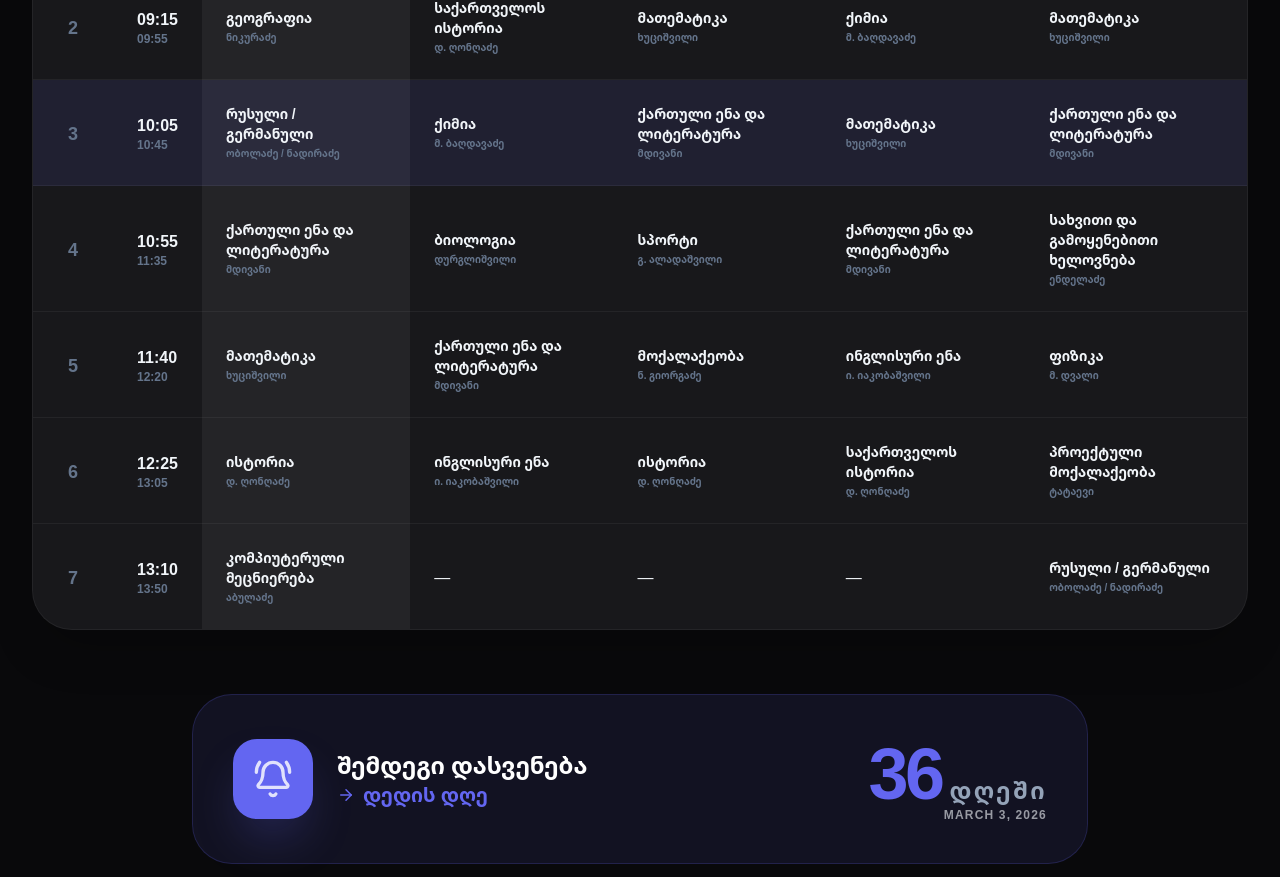
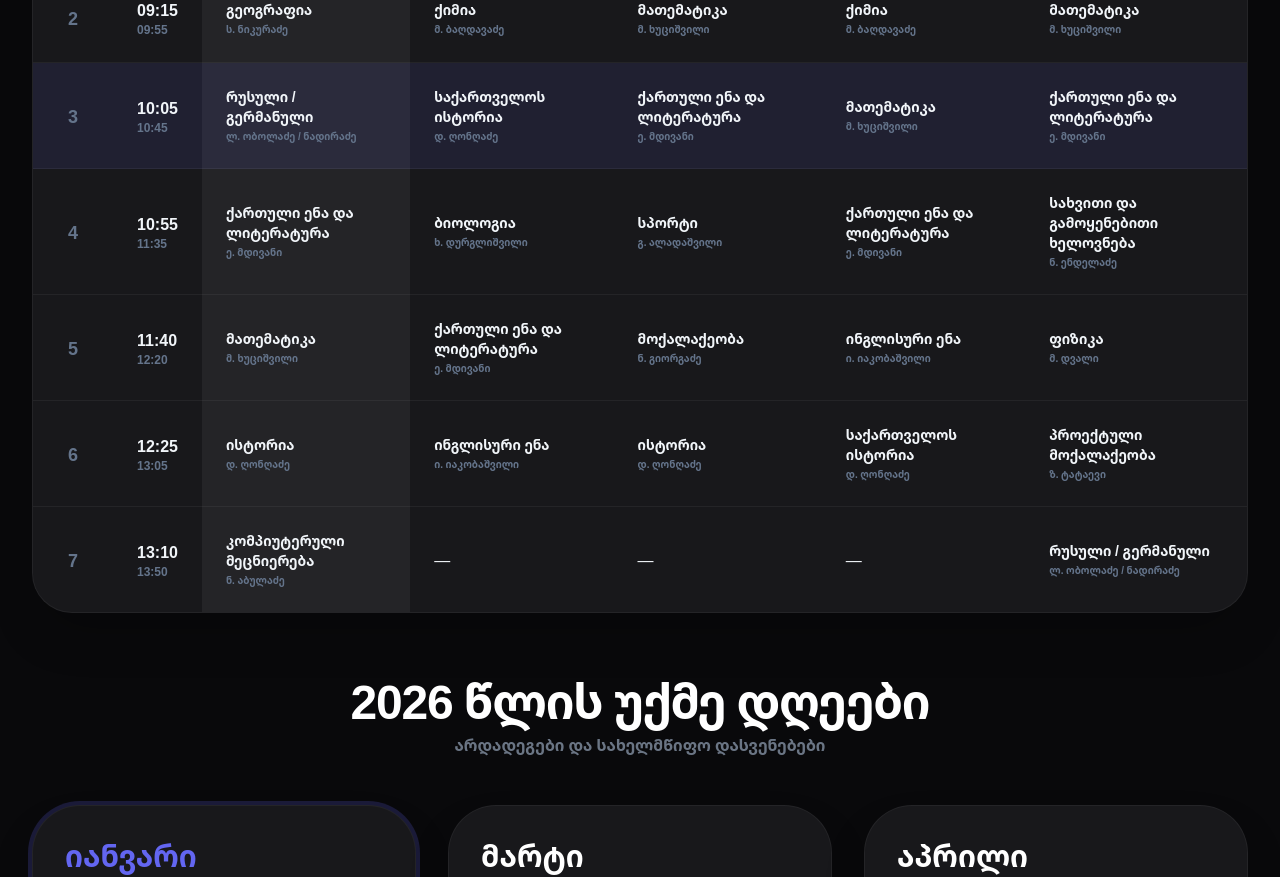
Before and after one commit to Smile-B14/Zari-ramdeni-xanshia, a React (Vite) app: page / in a window 1280 px wide. Shown: the part 1327-2204 px from the top of the page. Built offline with nearby package versions, Linux system fonts and the light colour scheme.

Commit message:
feat: Refine holiday logic and teacher names
Update holiday calculation to correctly identify weekends and long breaks.
Add full teacher names to the lesson schedule for better clarity.

```diff
--- a/App.tsx
+++ b/App.tsx
@@ -1,4 +1,3 @@
-
 import { Calendar, Clock, Coffee, GraduationCap, Info, LayoutGrid, Moon, PartyPopper, Sun, ArrowRight, BellRing, Bell, ExternalLink, BookOpenCheck, Flag } from 'lucide-react';
 import React, { useEffect, useMemo, useState } from 'react';
 import { BELL_TIMES, HOLIDAYS_2026, LESSON_SCHEDULE, WEEKDAYS_GE, HOLIDAY_NAMES_GE, HOLIDAY_RANGES } from './constants';
@@ -259,11 +258,17 @@ const App: React.FC = () => {
       for (let d = 1; d <= daysInMonth; d++) {
         if (checkIsHoliday(m, d)) {
           if (!groups[m]) groups[m] = [];
-          // Determine if this specific date is a weekend in 2026
+
+          const name = getHolidayName(m, d);
           const holidayDate = new Date(2026, m - 1, d);
           const dow = holidayDate.getDay();
-          const isWeekend = dow === 0 || dow === 6;
-          groups[m].push({ day: d, name: getHolidayName(m, d), isWeekend });
+
+          // Check if it is a long break (Ardadagebi)
+          const isLongBreak = name.includes('არდადეგები');
+          // Only mark as weekend miss if it's NOT a long break
+          const isWeekend = !isLongBreak && (dow === 0 || dow === 6);
+
+          groups[m].push({ day: d, name, isWeekend });
         }
       }
     }
@@ -446,31 +451,6 @@ const App: React.FC = () => {
         </div>
       </section>
 
-      {nextHolidayInfo && (
-        <section className="w-full max-w-4xl mb-20">
-          <div className={`p-8 md:p-10 rounded-[2.5rem] border flex flex-col md:flex-row items-center justify-between gap-6 transition-all ${isDarkMode ? 'bg-indigo-500/10 border-indigo-500/20' : 'bg-indigo-50 border-indigo-100 shadow-xl shadow-indigo-500/5'}`}>
-            <div className="flex items-center gap-6 text-left">
-               <div className="w-20 h-20 rounded-3xl bg-indigo-500 flex items-center justify-center text-white shadow-2xl shadow-indigo-500/30">
-                 <BellRing size={40} className="animate-pulse" />
-               </div>
-               <div>
-                 <h3 className={`text-2xl font-black ${theme.head}`}>შემდეგი დასვენება</h3>
-                 <p className="text-indigo-500 font-black text-xl flex items-center gap-2">
-                   <ArrowRight size={18} /> {nextHolidayInfo.name}
-                 </p>
-               </div>
-            </div>
-            <div className="text-center md:text-right">
-                <div className="flex items-baseline gap-2">
-                  <span className="text-6xl md:text-7xl font-black text-indigo-500 tabular-nums tracking-tighter">{nextHolidayInfo.days}</span>
-                  <span className={`text-2xl font-black uppercase tracking-widest ${theme.sub}`}>დღეში</span>
-                </div>
-                <p className="text-xs font-bold opacity-60 uppercase tracking-widest">{nextHolidayInfo.date.toLocaleDateString('ka-GE', { day: 'numeric', month: 'long', year: 'numeric' })}</p>
-            </div>
-          </div>
-        </section>
-      )}
-
       <section className="w-full mb-24">
         <div className="flex flex-col items-center mb-12">
             <h2 className={`text-4xl md:text-5xl font-black tracking-tight text-center ${theme.head}`}>2026 წლის უქმე დღეები</h2>
--- a/constants.ts
+++ b/constants.ts
@@ -13,45 +13,45 @@ export const BELL_TIMES: BellTime[] = [
 export const LESSON_SCHEDULE: DailySchedule = {
   1: [ // ორშაბათი
     { subject: 'სპორტი', teacher: 'გ. ალადაშვილი' },
-    { subject: 'გეოგრაფია', teacher: 'ნიკურაძე' },
-    { subject: 'რუსული / გერმანული', teacher: 'ობოლაძე / ნადირაძე' },
-    { subject: 'ქართული ენა და ლიტერატურა', teacher: 'მდივანი' },
-    { subject: 'მათემატიკა', teacher: 'ხუციშვილი' },
+    { subject: 'გეოგრაფია', teacher: 'ს. ნიკურაძე' },
+    { subject: 'რუსული / გერმანული', teacher: 'ლ. ობოლაძე / ნადირაძე' },
+    { subject: 'ქართული ენა და ლიტერატურა', teacher: 'ე. მდივანი' },
+    { subject: 'მათემატიკა', teacher: 'მ. ხუციშვილი' },
     { subject: 'ისტორია', teacher: 'დ. ღონღაძე' },
-    { subject: 'კომპიუტერული მეცნიერება', teacher: 'აბულაძე' },
+    { subject: 'კომპიუტერული მეცნიერება', teacher: 'ნ. აბულაძე' },
   ],
   2: [ // სამშაბათი
-    { subject: 'მათემატიკა', teacher: 'ხუციშვილი' },
+    { subject: 'მათემატიკა', teacher: 'მ. ხუციშვილი' },
+    { subject: 'ქიმია', teacher: 'მ. ბაღდავაძე' },
     { subject: 'საქართველოს ისტორია', teacher: 'დ. ღონღაძე' },
-    { subject: 'ქიმია', teacher: 'მ. ბაღდავაძე' },
-    { subject: 'ბიოლოგია', teacher: 'დურგლიშვილი' },
-    { subject: 'ქართული ენა და ლიტერატურა', teacher: 'მდივანი' },
+    { subject: 'ბიოლოგია', teacher: 'ხ. დურგლიშვილი' },
+    { subject: 'ქართული ენა და ლიტერატურა', teacher: 'ე. მდივანი' },
     { subject: 'ინგლისური ენა', teacher: 'ი. იაკობაშვილი' },
   ],
   3: [ // ოთხშაბათი
-    { subject: 'კომპიუტერული მეცნიერება', teacher: 'აბულაძე' },
-    { subject: 'მათემატიკა', teacher: 'ხუციშვილი' },
-    { subject: 'ქართული ენა და ლიტერატურა', teacher: 'მდივანი' },
+    { subject: 'კომპიუტერული მეცნიერება', teacher: 'ნ. აბულაძე' },
+    { subject: 'მათემატიკა', teacher: 'მ. ხუციშვილი' },
+    { subject: 'ქართული ენა და ლიტერატურა', teacher: 'ე. მდივანი' },
     { subject: 'სპორტი', teacher: 'გ. ალადაშვილი' },
     { subject: 'მოქალაქეობა', teacher: 'ნ. გიორგაძე' },
     { subject: 'ისტორია', teacher: 'დ. ღონღაძე' },
   ],
   4: [ // ხუთშაბათი
-    { subject: 'გეოგრაფია', teacher: 'ნიკურაძე' },
+    { subject: 'გეოგრაფია', teacher: 'ს. ნიკურაძე' },
     { subject: 'ქიმია', teacher: 'მ. ბაღდავაძე' },
-    { subject: 'მათემატიკა', teacher: 'ხუციშვილი' },
-    { subject: 'ქართული ენა და ლიტერატურა', teacher: 'მდივანი' },
+    { subject: 'მათემატიკა', teacher: 'მ. ხუციშვილი' },
+    { subject: 'ქართული ენა და ლიტერატურა', teacher: 'ე. მდივანი' },
     { subject: 'ინგლისური ენა', teacher: 'ი. იაკობაშვილი' },
     { subject: 'საქართველოს ისტორია', teacher: 'დ. ღონღაძე' },
   ],
   5: [ // პარასკევი
-    { subject: 'ბიოლოგია', teacher: 'დურგლიშვილი' },
-    { subject: 'მათემატიკა', teacher: 'ხუციშვილი' },
-    { subject: 'ქართული ენა და ლიტერატურა', teacher: 'მდივანი' },
-    { subject: 'სახვითი და გამოყენებითი ხელოვნება', teacher: 'ენდელაძე' },
+    { subject: 'ბიოლოგია', teacher: 'ხ. დურგლიშვილი' },
+    { subject: 'მათემატიკა', teacher: 'მ. ხუციშვილი' },
+    { subject: 'ქართული ენა და ლიტერატურა', teacher: 'ე. მდივანი' },
+    { subject: 'სახვითი და გამოყენებითი ხელოვნება', teacher: 'ნ. ენდელაძე' },
     { subject: 'ფიზიკა', teacher: 'მ. დვალი' },
-    { subject: 'პროექტული მოქალაქეობა', teacher: 'ტატაევი' },
-    { subject: 'რუსული / გერმანული', teacher: 'ობოლაძე / ნადირაძე' },
+    { subject: 'პროექტული მოქალაქეობა', teacher: 'ზ. ტატაევი' },
+    { subject: 'რუსული / გერმანული', teacher: 'ლ. ობოლაძე / ნადირაძე' },
   ],
 };
 
```
